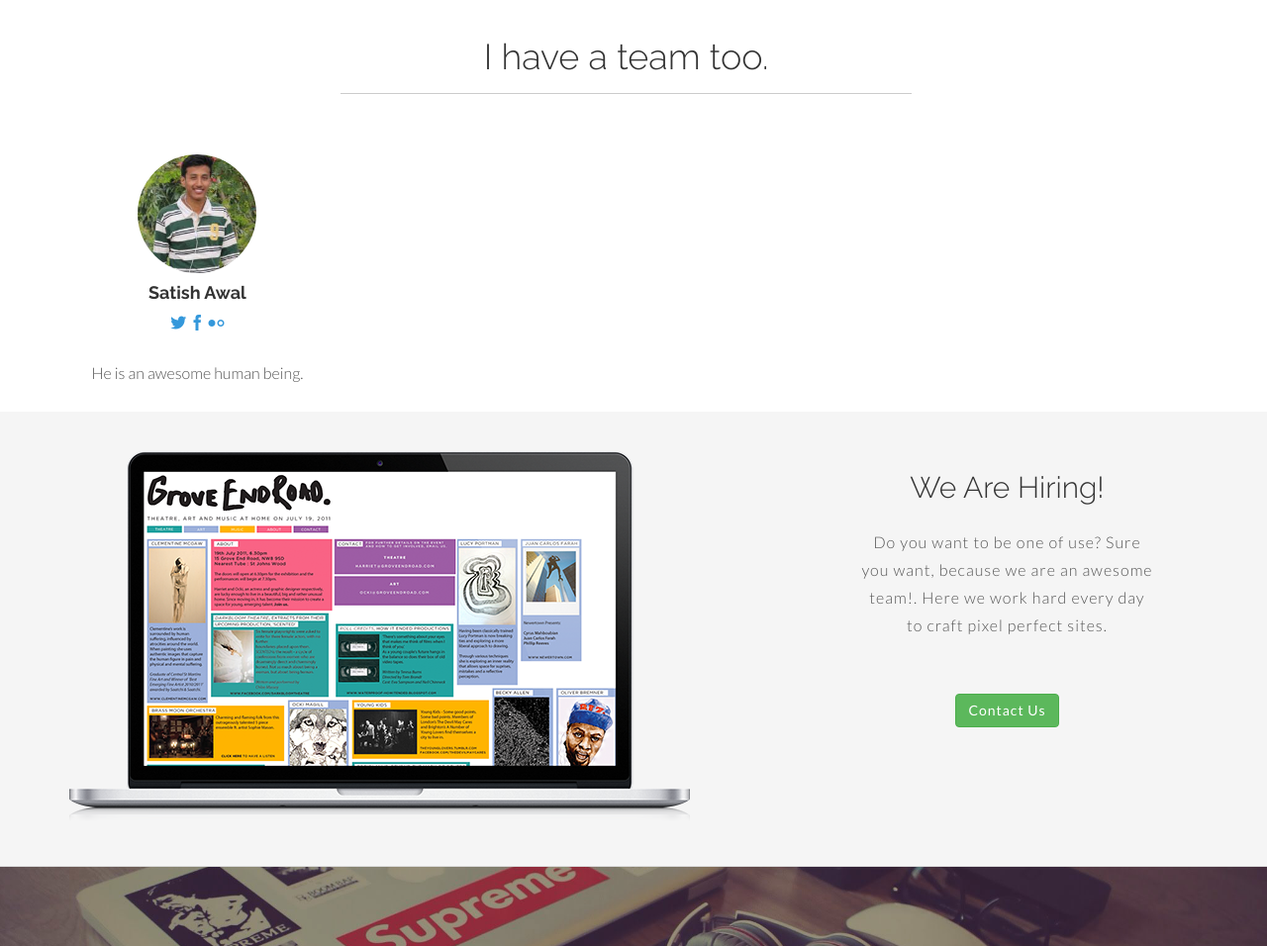
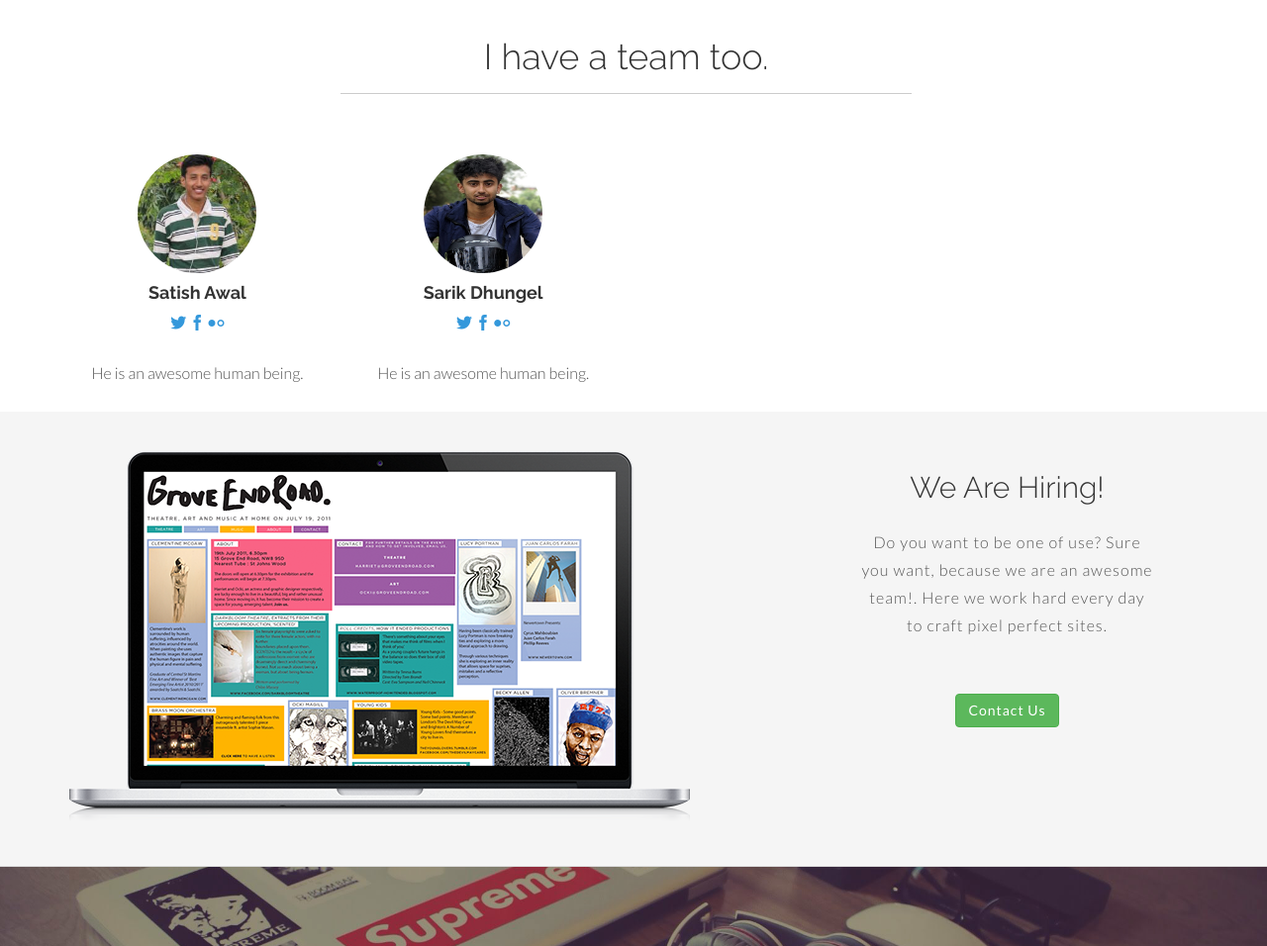
Before and after one commit to sareek/sareek.github.io, a plain HTML site: page blog/blog.html in a window 1280 px wide. Shown: the part 2891-3847 px from the top of the page at 99% size. Drawn offline with Linux system fonts and the light colour scheme.

Commit message:
member add

```diff
--- a/blog/blog.html
+++ b/blog/blog.html
@@ -172,6 +172,18 @@
 					<a href="#" class="icon icon-flickr"></a>
 					<p>He is an awesome human being.</p>
 				</div><!-- col-lg-3 -->
+
+				<div class="col-lg-3 centered">
+					<img class="img img-circle" src="./assets/img/team/sarik.jpg" height="120px" width="120px" alt="">
+					<br>
+					<h4><b>Sarik Dhungel</b></h4>
+					<a href="#" class="icon icon-twitter"></a>
+					<a href="#" class="icon icon-facebook"></a>
+					<a href="#" class="icon icon-flickr"></a>
+					<p>He is an awesome human being.</p>
+				</div><!-- col-lg-3 -->
+
+
 
 			</div><!-- row -->
 		</div><!-- container -->
```
